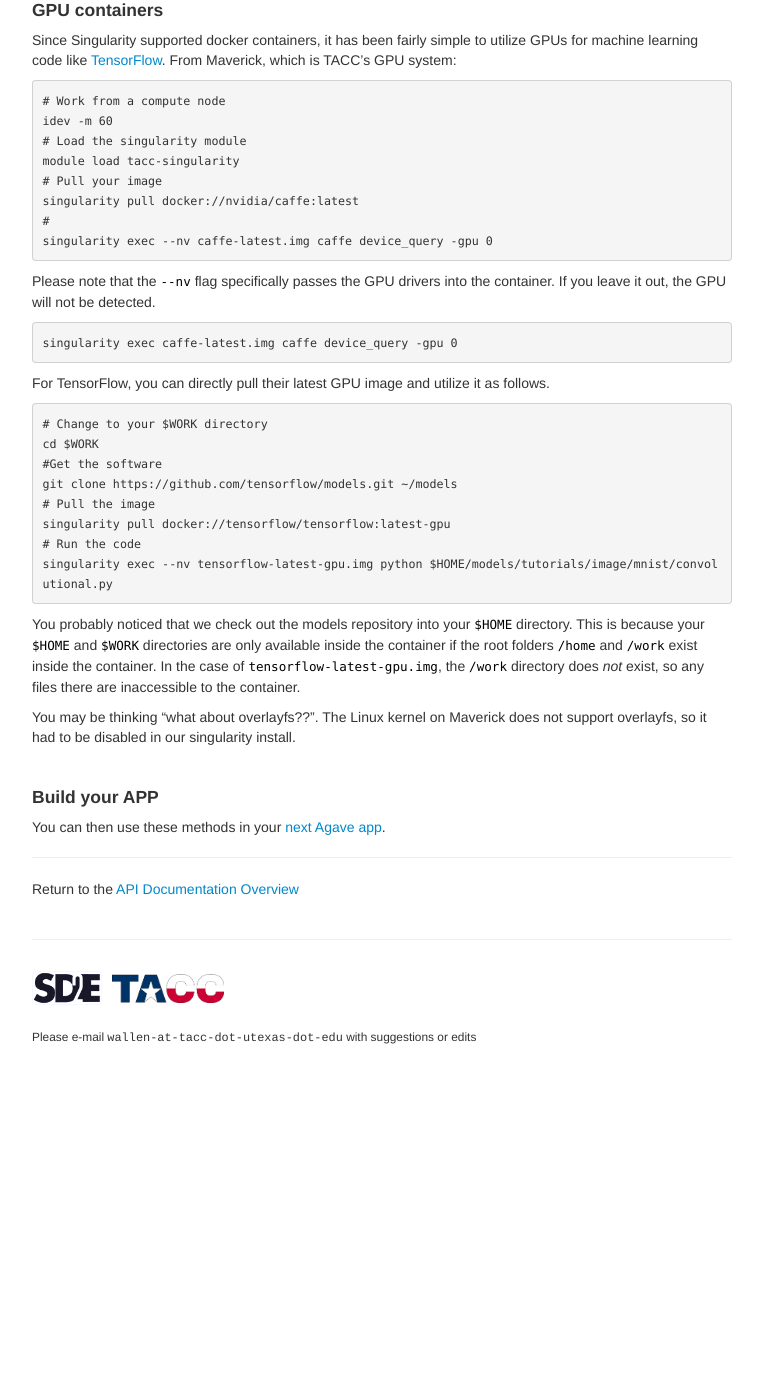
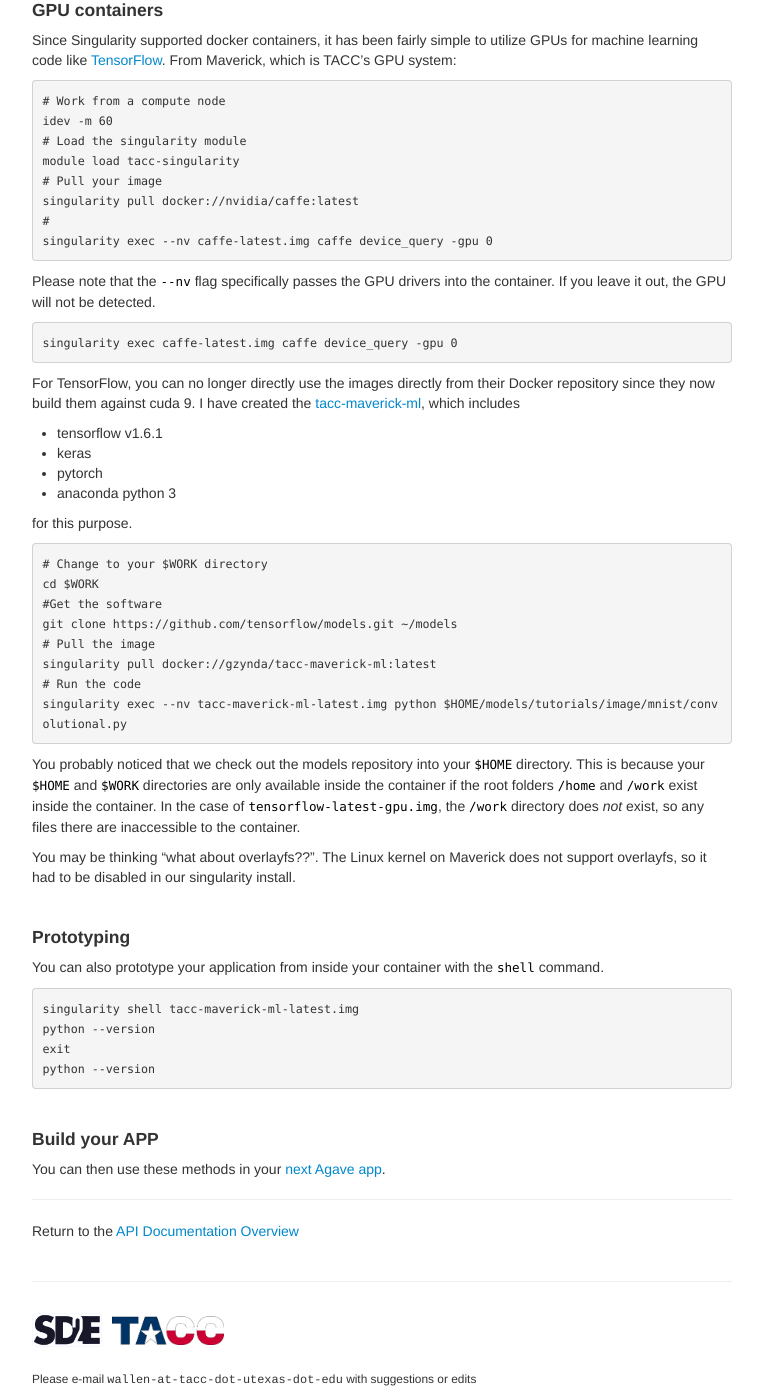
Before and after one commit to SD2E/api-user-guide, a Jekyll site: the page built from docs/05.container_gpu.md, in a window 1280 px wide and 1400 px high, scrolled down 1882 px. Shown: the whole window, without its empty margins (258-1021 px from the left). Built offline with Jekyll 4.4.1, drawn with Linux system fonts in a browser that asks for light colours; before the commit the page ends 2940 px from its top, so only the background shows below that.

Commit message:
Update 05.container_gpu.md

````diff
--- a/docs/05.container_gpu.md
+++ b/docs/05.container_gpu.md
@@ -113,7 +113,14 @@ Please note that the `--nv` flag specifically passes the GPU drivers into the co
 singularity exec caffe-latest.img caffe device_query -gpu 0
 ```
 
-For TensorFlow, you can directly pull their latest GPU image and utilize it as follows.
+For TensorFlow, you can no longer directly use the images directly from their Docker repository since they now build them against cuda 9. I have created the [tacc-maverick-ml](https://hub.docker.com/r/gzynda/tacc-maverick-ml/), which includes
+
+- tensorflow v1.6.1
+- keras
+- pytorch
+- anaconda python 3
+
+for this purpose.
 
 ```
 # Change to your $WORK directory
@@ -121,14 +128,26 @@ cd $WORK
 #Get the software
 git clone https://github.com/tensorflow/models.git ~/models
 # Pull the image
-singularity pull docker://tensorflow/tensorflow:latest-gpu
+singularity pull docker://gzynda/tacc-maverick-ml:latest
 # Run the code
-singularity exec --nv tensorflow-latest-gpu.img python $HOME/models/tutorials/image/mnist/convolutional.py
+singularity exec --nv tacc-maverick-ml-latest.img python $HOME/models/tutorials/image/mnist/convolutional.py
 ```
 
 You probably noticed that we check out the models repository into your `$HOME` directory. This is because your `$HOME` and `$WORK` directories are only available inside the container if the root folders `/home` and `/work` exist inside the container. In the case of `tensorflow-latest-gpu.img`, the `/work` directory does _not_ exist, so any files there are inaccessible to the container.
 
 You may be thinking "what about overlayfs??". The Linux kernel on Maverick does not support overlayfs, so it had to be disabled in our singularity install.
+
+<br>
+#### Prototyping
+
+You can also prototype your application from inside your container with the `shell` command.
+
+```
+singularity shell tacc-maverick-ml-latest.img
+python --version
+exit
+python --version
+```
 
 <br>
 #### Build your APP
````
